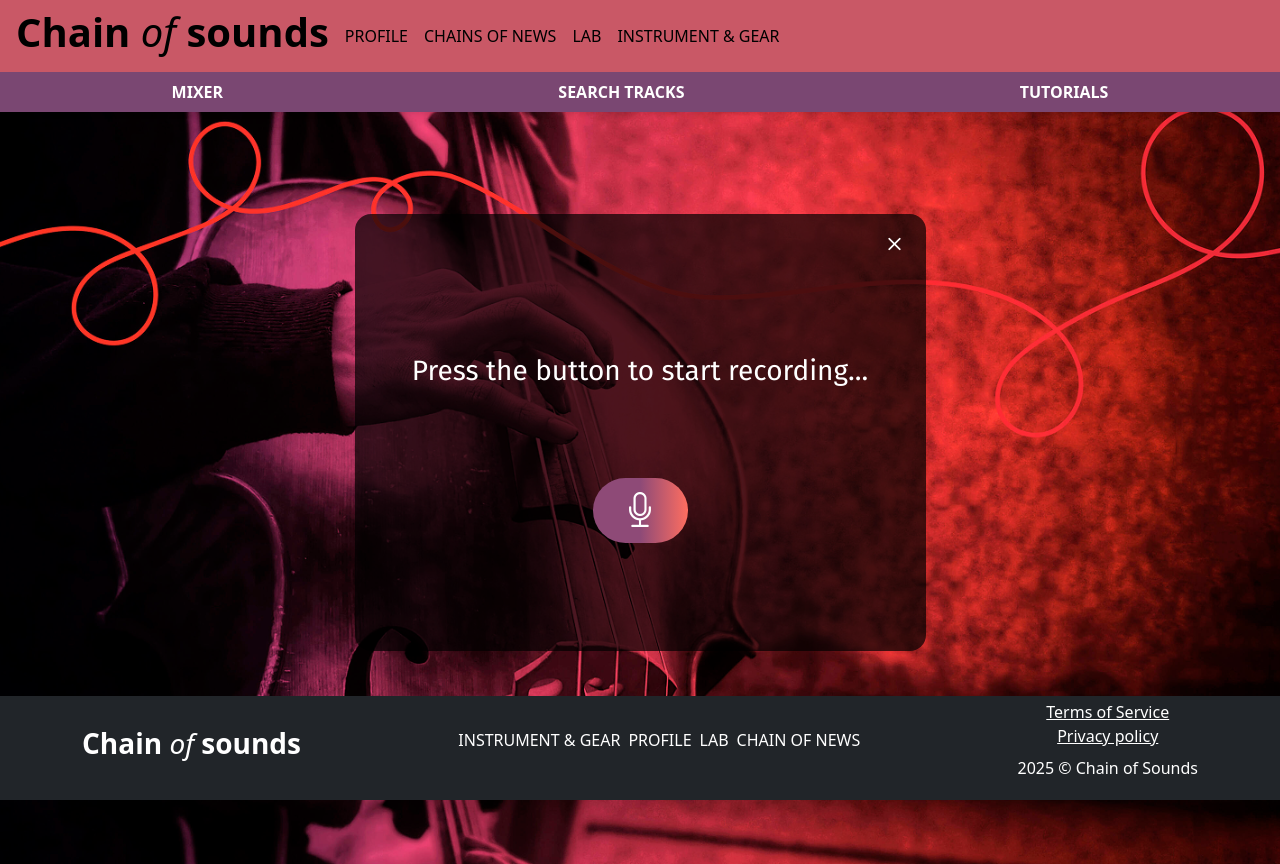
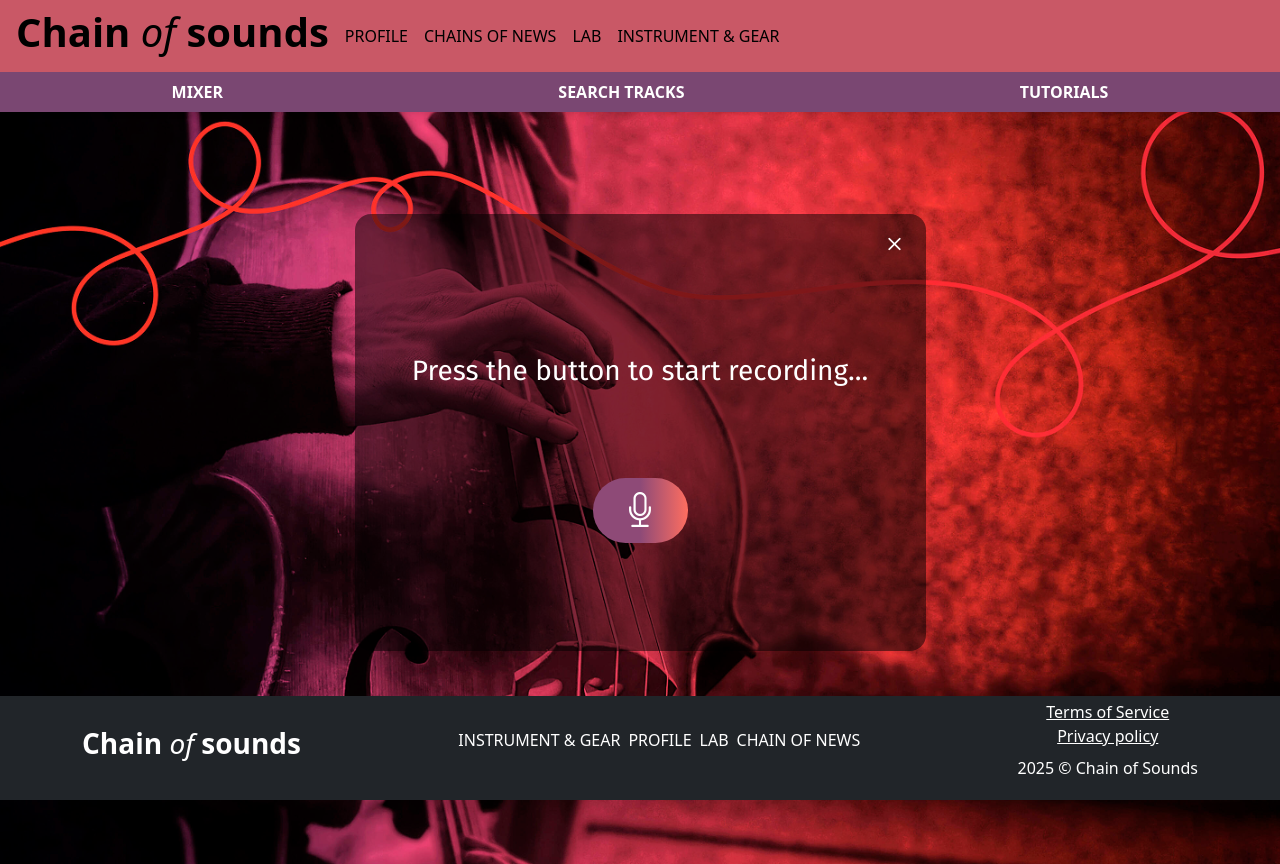
Before and after one commit to BreannaSand/audio-recorder, a React (Vite) app: page /intro in a window 1280 px wide. Built offline with nearby package versions, Linux system fonts and the light colour scheme.

Commit message:
made box more transparent

```diff
--- a/src/components/Intro.jsx
+++ b/src/components/Intro.jsx
@@ -53,7 +53,7 @@ const Intro = () => {
         style={{
           width: '571px',
           height: '437px',
-          backgroundColor: 'rgba(0, 0, 0, 0.7)',
+          backgroundColor: 'rgba(0, 0, 0, 0.5)',
           paddingBottom: '40px'
         }}
       >
--- a/src/components/Start.jsx
+++ b/src/components/Start.jsx
@@ -66,7 +66,7 @@ const Start = () => {
         style={{
           width: '571px',
           height: '437px',
-          backgroundColor: 'rgba(0, 0, 0, 0.7)',
+          backgroundColor: 'rgba(0, 0, 0, 0.5)',
           paddingTop: '7rem',
           paddingBottom: '6rem'
         }}
```
